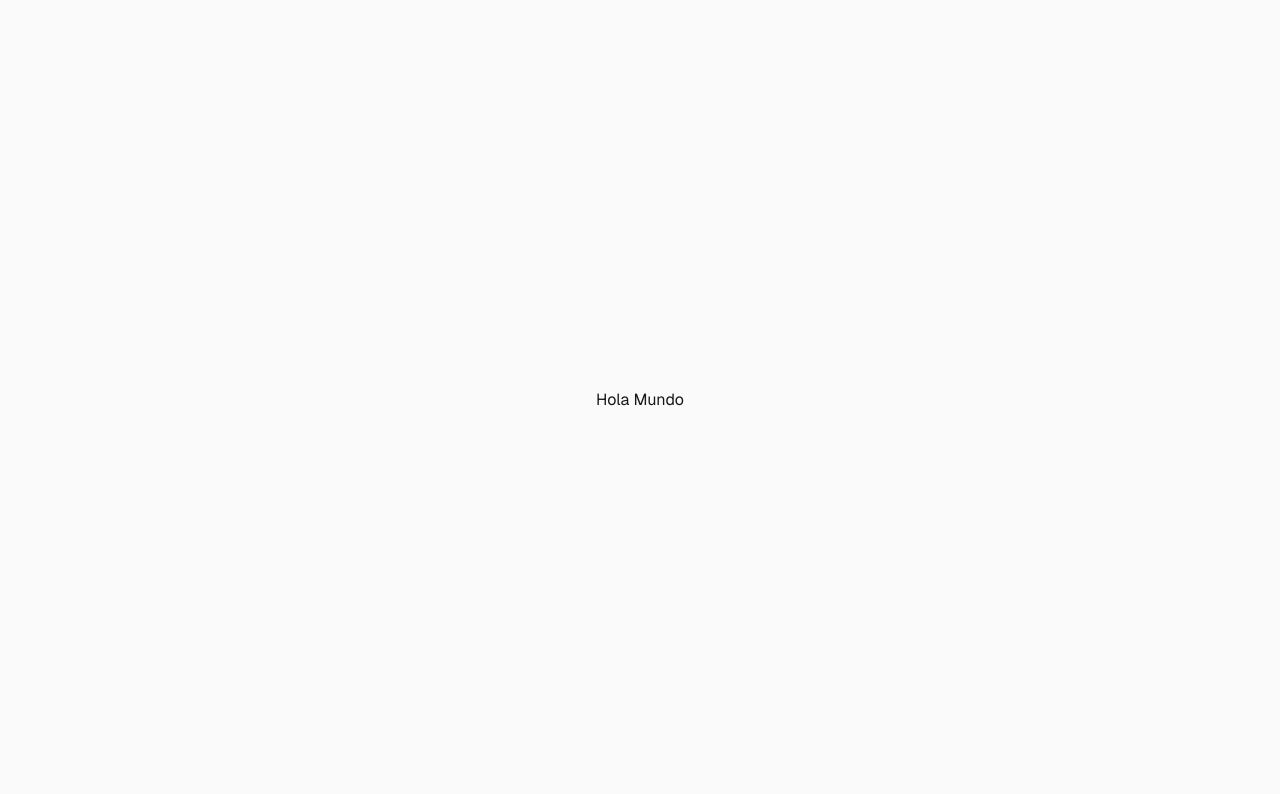
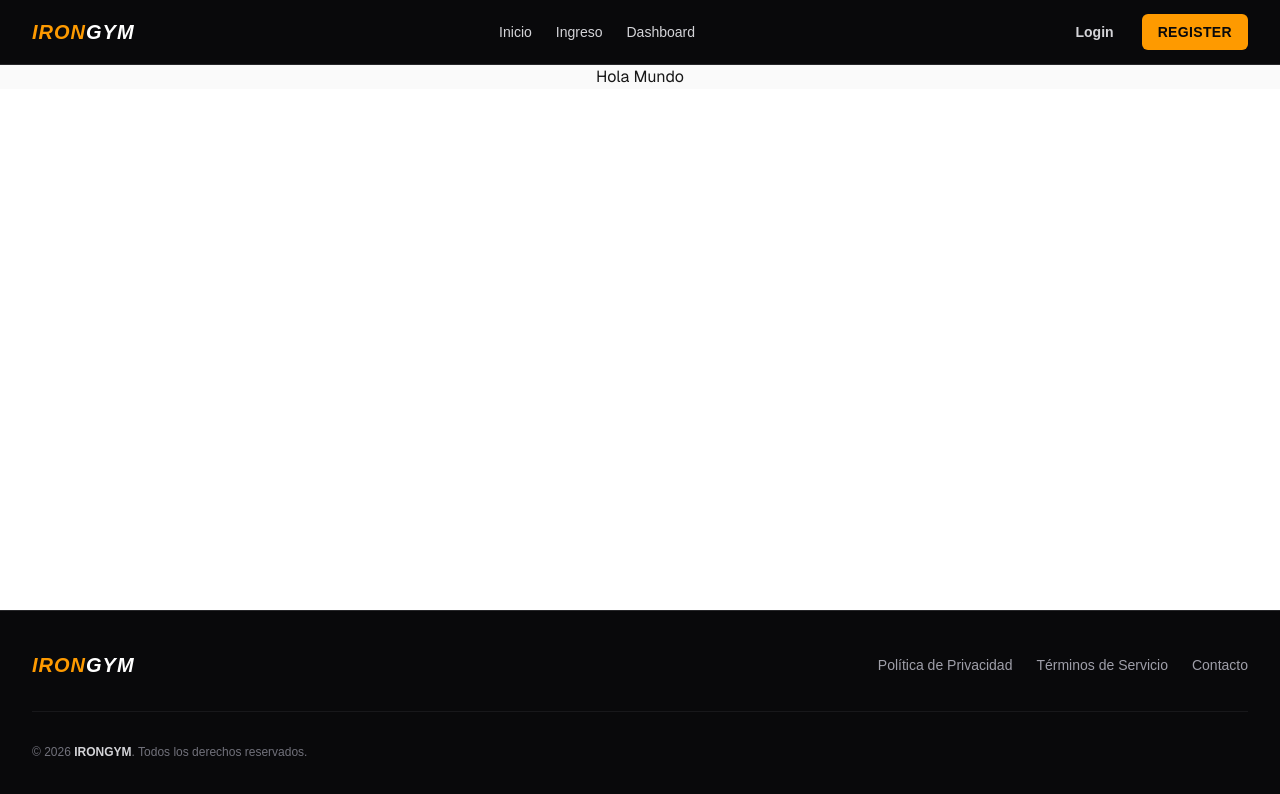
Before and after one commit to Maxii34/Sistema-GestorIntegral, a Next.js app: page / in a window 1280 px wide. Shown: the top 794 px of the page. Built offline with nearby package versions, Linux system fonts and the light colour scheme.

Commit message:
Agregar navbar y footer

```diff
--- a/src/app/layout.tsx
+++ b/src/app/layout.tsx
@@ -1,5 +1,7 @@
 import type { Metadata } from "next";
 import { Geist, Geist_Mono } from "next/font/google";
+import Navbar from "@/componentes/Navbar";
+import Footer from "@/componentes/Footer";
 import "./globals.css";
 
 const geistSans = Geist({
@@ -13,17 +15,21 @@ const geistMono = Geist_Mono({
 });
 
 export const metadata: Metadata = {
-  title: "Create Next App",
-  description: "Generated by create next app",
+  title: "Mi Proyecto",
+  description: "Descripción de mi proyecto",
 };
 
 export default function RootLayout({ children }: LayoutProps<"/">) {
   return (
     <html
-      lang="en"
+      lang="es"
       className={`${geistSans.variable} ${geistMono.variable} h-full antialiased`}
     >
-      <body className="min-h-full flex flex-col">{children}</body>
+      <body className="min-h-full flex flex-col">
+        <Navbar />
+        <main className="flex-1">{children}</main>
+        <Footer />
+      </body>
     </html>
   );
 }
--- /dev/null
+++ b/src/componentes/Footer.tsx
@@ -0,0 +1,50 @@
+import Link from "next/link";
+
+export default function Footer() {
+  return (
+    <footer className="w-full bg-zinc-950 border-t border-zinc-800 text-zinc-400">
+      <div className="max-w-7xl mx-auto px-4 sm:px-6 lg:px-8 py-10">
+
+        {/* Sección Superior: Marca y Enlaces */}
+        <div className="flex flex-col md:flex-row items-center justify-between gap-6 pb-8 border-b border-zinc-900">
+
+          {/* Logo / Brand */}
+          <Link href="/" className="text-xl font-black italic tracking-wider text-amber-500 uppercase">
+            Iron<span className="text-white">Gym</span>
+          </Link>
+
+          {/* Navegación Secundaria */}
+          <nav className="flex flex-wrap justify-center gap-6 text-sm font-medium">
+            <Link
+              href="/politica-de-privacidad"
+              className="hover:text-amber-500 transition-colors"
+            >
+              Política de Privacidad
+            </Link>
+            <Link
+              href="/terminos-de-servicio"
+              className="hover:text-amber-500 transition-colors"
+            >
+              Términos de Servicio
+            </Link>
+            <Link
+              href="/contacto"
+              className="hover:text-amber-500 transition-colors"
+            >
+              Contacto
+            </Link>
+          </nav>
+
+        </div>
+
+        {/* Sección Inferior: Copyright */}
+        <div className="pt-8 text-center md:text-left text-xs text-zinc-500 flex flex-col md:flex-row justify-between items-center gap-4">
+          <p>
+            &copy; {new Date().getFullYear()} <span className="text-zinc-300 font-semibold uppercase">IronGym</span>. Todos los derechos reservados.
+          </p>
+        </div>
+
+      </div>
+    </footer>
+  );
+}
--- /dev/null
+++ b/src/componentes/Navbar.tsx
@@ -0,0 +1,58 @@
+import Link from "next/link";
+
+export default function Navbar() {
+  return (
+    <header className="sticky top-0 z-50 w-full bg-zinc-950 border-b border-zinc-800 text-white">
+      <div className="max-w-7xl mx-auto px-4 sm:px-6 lg:px-8 h-16 flex items-center justify-between">
+        {/* Brand / Logo */}
+        <Link
+          href="/"
+          className="text-xl font-black italic tracking-wider text-amber-500 uppercase"
+        >
+          Iron<span className="text-white">Gym</span>
+        </Link>
+
+        {/* Navegación Principal */}
+        <nav className="flex items-center gap-6 text-sm font-medium">
+          <Link
+            href="/"
+            className="text-zinc-300 hover:text-amber-500 transition-colors"
+          >
+            Inicio
+          </Link>
+
+          <Link
+            href="/ingreso"
+            className="text-zinc-300 hover:text-amber-500 transition-colors"
+          >
+            Ingreso
+          </Link>
+
+          <Link
+            href="/dashboard"
+            className="text-zinc-300 hover:text-amber-500 transition-colors"
+          >
+            Dashboard
+          </Link>
+        </nav>
+
+        {/* Botones de Autenticación */}
+        <div className="flex items-center gap-3">
+          <Link
+            href="/login"
+            className="text-sm font-semibold px-4 py-2 text-zinc-300 hover:text-white transition-colors"
+          >
+            Login
+          </Link>
+
+          <Link
+            href="/register"
+            className="text-sm font-bold px-4 py-2 bg-amber-500 hover:bg-amber-400 text-zinc-950 rounded-md transition-colors uppercase tracking-wide"
+          >
+            Register
+          </Link>
+        </div>
+      </div>
+    </header>
+  );
+}
```
